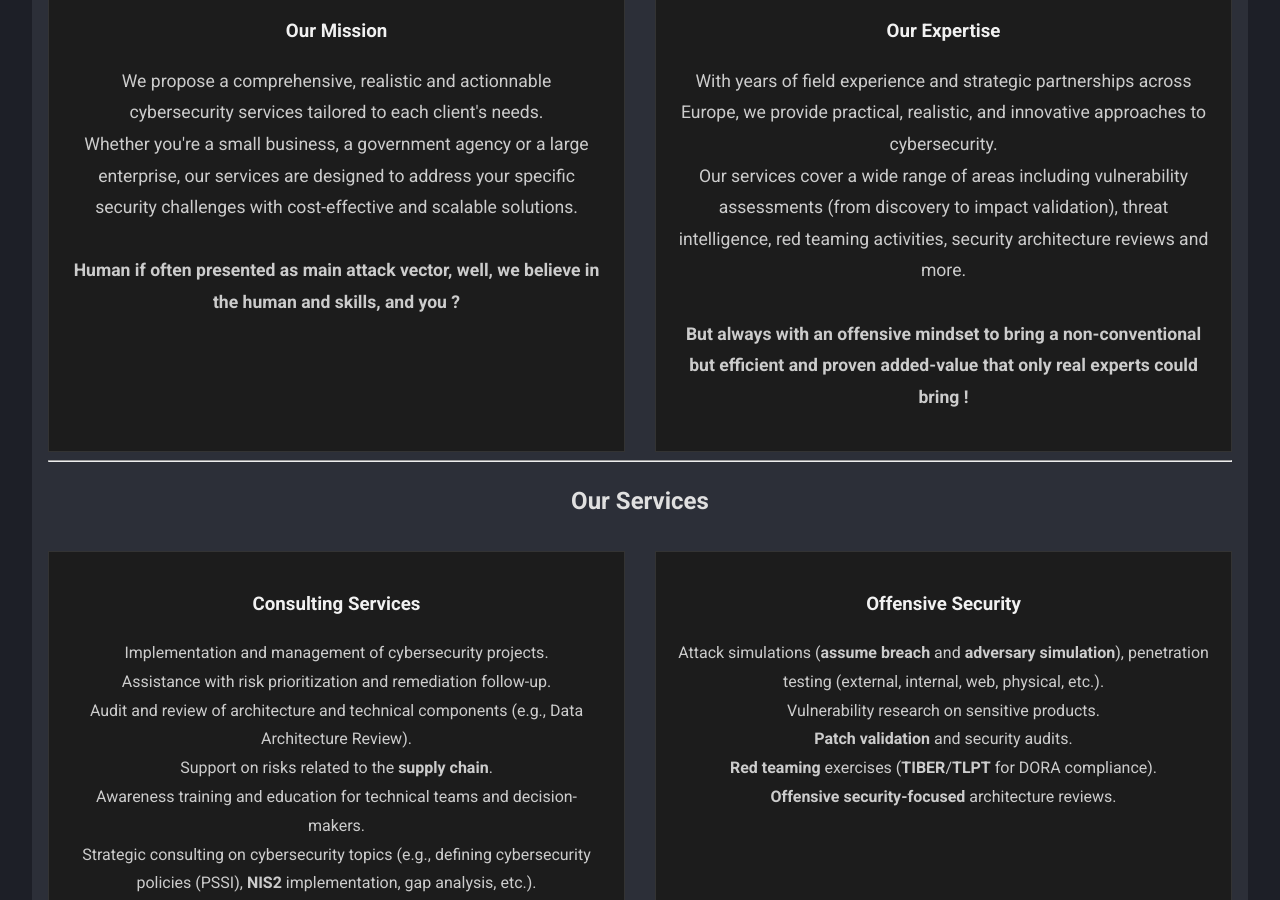
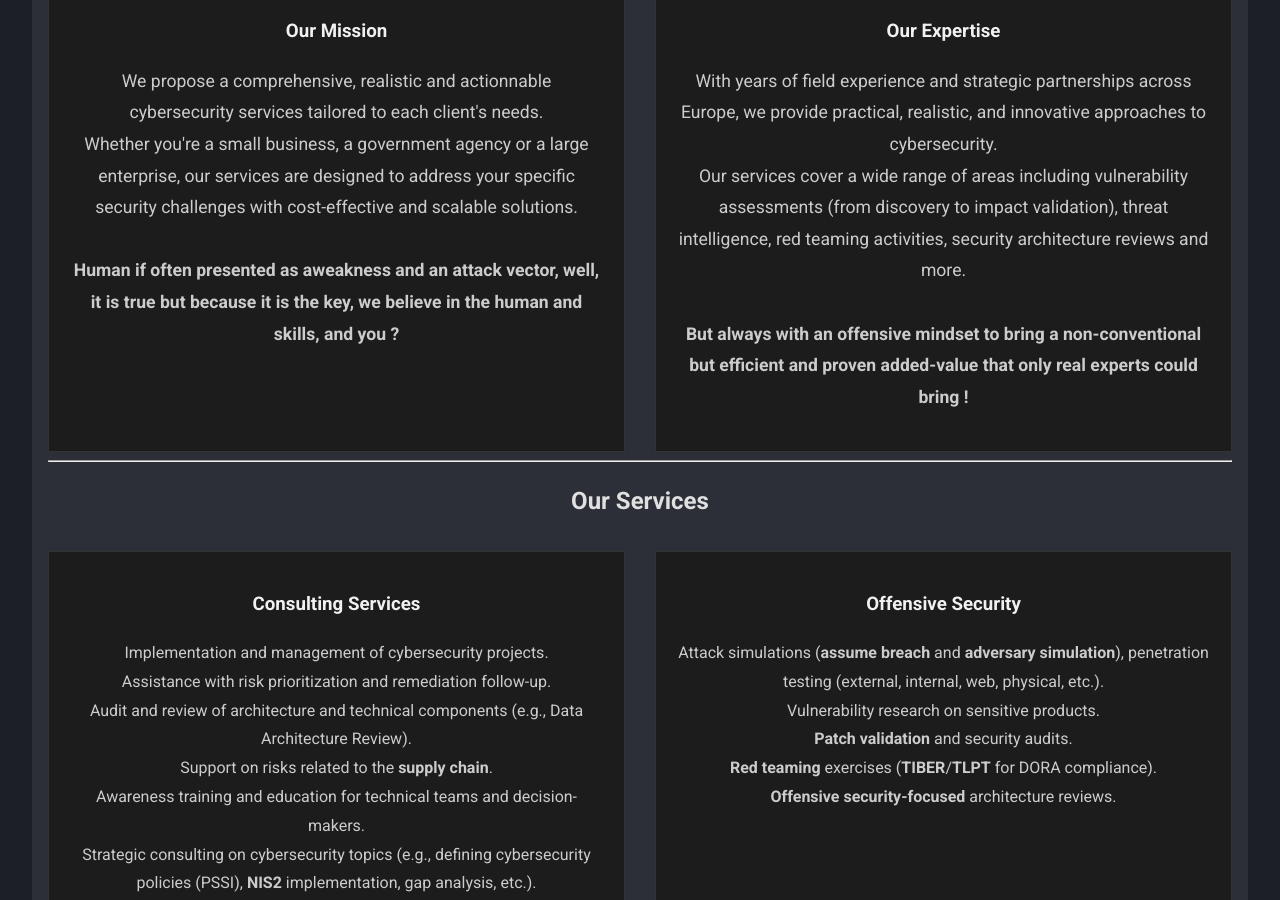
Before and after one commit to kmkz/BOSS.github.io, a Jekyll site: the page built from index.md, in a window 1280 px wide and 900 px high, scrolled down 494 px. Built offline with Jekyll 4.4.1, drawn with Linux system fonts in a browser that asks for light colours.

Commit message:
cleaning

```diff
--- a/index.md
+++ b/index.md
@@ -19,7 +19,7 @@ title: "Bourbon Offensive Security Services (BOSS)"
     <h3 style="color: #f1f1f1;">Our Mission</h3>
     <p style="line-height: 1.8; font-size: 1.1em;">We propose a comprehensive, realistic and actionnable cybersecurity services tailored to each client's needs.
       <br>Whether you're a small business, a government agency or a large enterprise, our services are designed to address your specific security challenges with cost-effective and scalable solutions.
-      <br><br><strong> Human if often presented as main attack vector, well, we believe in the human and skills, and you ?</strong></p>
+      <br><br><strong> Human if often presented as aweakness and an attack vector, well, it is true but because it is the key, we believe in the human and skills, and you ?</strong></p>
   </div>
 
   <div style="border: 1px solid #333; padding: 20px; background-color: #1c1c1c; color: #fff; text-align: center;">
```
